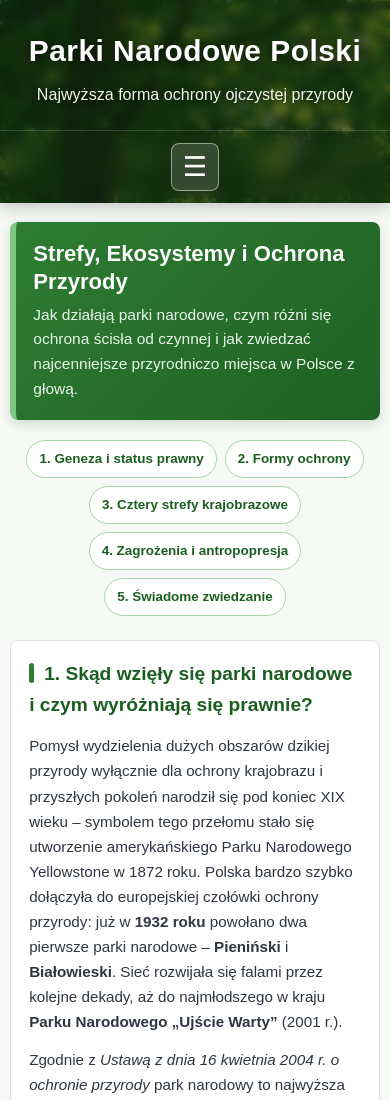
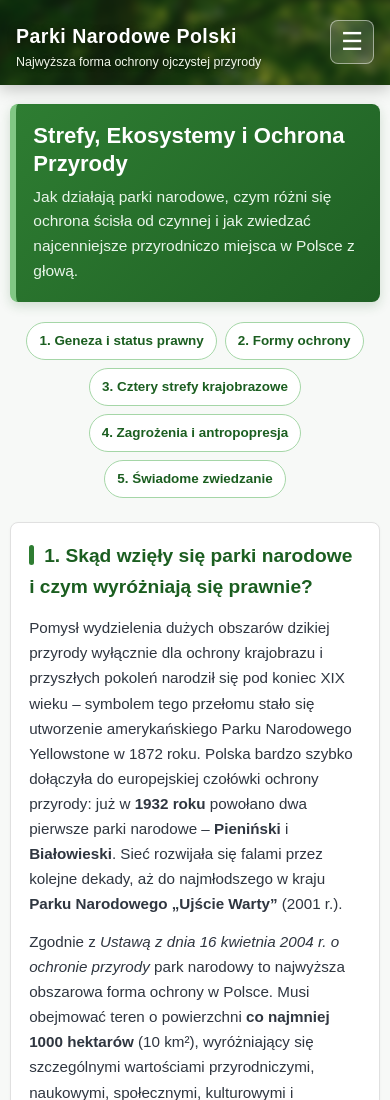
Before and after one commit to franekbb0-spec/franekbb0-spec.github.io, a plain HTML site: page zagadnienia.html in a window 390 px wide. Shown: the top 1100 px of the page. Drawn offline with Linux system fonts and the light colour scheme.

Commit message:
zmian wizualnych ciąg dalszy

```diff
--- a/style.css
+++ b/style.css
@@ -27,7 +27,7 @@ body.no-scroll {
 }
 
 /* ==========================================================================
-   2. BANER ZE SZKLANYM BLUREM I PRZYKLEJONA NAWIGACJA (DESKTOP)
+   2. BANER (BLUR 0) I PRZYKLEJONA SZKLANA NAWIGACJA (BLUR 4PX) - DESKTOP
    ========================================================================== */
 /* Na desktopie display: contents pozwala <nav> przyklejać się do całego <body> */
 .hero-wrapper {
@@ -39,7 +39,7 @@ header.hero-header {
     overflow: hidden;
     flex-shrink: 0;
     width: 100%;
-    padding-bottom: 4.5rem;
+    padding-bottom: 3.9rem;
     color: #ffffff;
     text-align: center;
     background-color: #163319;
@@ -67,13 +67,10 @@ header.hero-header .content {
     position: relative;
     z-index: 1;
     width: 100%;
-    padding: clamp(2.2rem, 5vw, 4.3rem) clamp(1rem, 3vw, 2rem);
-    background-color: rgba(15, 42, 18, 0.24);
-
-    /* Efekt szkła (blur) */
-    backdrop-filter: blur(0px);
-    -webkit-backdrop-filter: blur(0px);
-
+    padding: clamp(1rem, 2vw, 1.85rem) clamp(1rem, 3vw, 2rem);
+    background-color: transparent;
+    backdrop-filter: none;
+    -webkit-backdrop-filter: none;
 }
 
 header .content h1,
@@ -86,39 +83,36 @@ header .content p {
 header .content h1 a {
     color: #ffffff;
     text-decoration: none;
-    font-size: clamp(1.85rem, 1.55rem + 1.3vw, 3rem);
+    font-size: clamp(1.8rem, 1.5rem + 1.2vw, 2.85rem);
     letter-spacing: 0.5px;
-    text-shadow: 0 2px 8px rgba(0, 0, 0, 0.5);
+    text-shadow: 0 2px 8px rgba(0, 0, 0, 0.55);
 }
 
 header .content p {
-    font-size: clamp(1rem, 0.92rem + 0.35vw, 1.28rem);
-    margin-top: 0.45rem;
+    font-size: clamp(0.98rem, 0.92rem + 0.3vw, 1.22rem);
+    margin-top: 0.25rem;
     color: #f1f8e9;
-    text-shadow: 0 1px 5px rgba(0, 0, 0, 0.5);
-}
-
-/* Nawigacja wtopiona w dolny pas banera z efektem szkła (blur) + sticky na desktopie */
+    text-shadow: 0 1px 5px rgba(0, 0, 0, 0.55);
+}
+
+/* Nawigacja wtopiona w dolny pas banera z blurem 4px + sticky na desktopie */
 nav.main-nav {
     position: sticky;
     top: 0;
     z-index: 1600;
     flex-shrink: 0;
     width: 100%;
-    min-height: 4.5rem;
-    margin-top: -4.5rem;
+    min-height: 3.9rem;
+    margin-top: -3.9rem;
     display: flex;
     flex-direction: column;
     justify-content: center;
     align-items: center;
     text-align: center;
-    padding: 0.55rem clamp(1rem, 3vw, 2rem);
+    padding: 0.45rem clamp(1rem, 3vw, 2rem);
     background-color: rgba(15, 42, 18, 0.36);
-
-    /* Efekt szkła (blur) */
     backdrop-filter: blur(4px);
     -webkit-backdrop-filter: blur(4px);
-
     border-top: 1px solid rgba(255, 255, 255, 0.18);
     border-bottom: 1px solid rgba(255, 255, 255, 0.12);
     box-shadow: 0 4px 16px rgba(0, 0, 0, 0.14);
@@ -128,11 +122,11 @@ nav.main-nav {
         box-shadow 0.3s ease;
 }
 
-/* Stan po zjechaniu poniżej banera: mocniejsze przyciemnione szkło dla pełnej czytelności */
+/* Stan po zjechaniu poniżej banera: przyciemnione tło przy zachowaniu blura 4px */
 nav.main-nav.is-stuck {
-    background-color: rgba(18, 52, 22, 0.84);
-    backdrop-filter: blur(12px);
-    -webkit-backdrop-filter: blur(12px);
+    background-color: rgba(18, 52, 22, 0.86);
+    backdrop-filter: blur(4px);
+    -webkit-backdrop-filter: blur(4px);
     border-top-color: transparent;
     border-bottom-color: rgba(165, 214, 167, 0.28);
     box-shadow: 0 4px 18px rgba(0, 0, 0, 0.24);
@@ -143,14 +137,12 @@ nav.main-nav.is-stuck {
     display: none;
     align-items: center;
     justify-content: center;
-    width: 48px;
-    height: 48px;
+    width: 46px;
+    height: 46px;
     background-color: rgba(255, 255, 255, 0.14);
-    backdrop-filter: blur(6px);
-    -webkit-backdrop-filter: blur(6px);
     border: 1px solid rgba(255, 255, 255, 0.48);
     color: #ffffff;
-    font-size: 1.7rem;
+    font-size: 1.6rem;
     line-height: 1;
     border-radius: 8px;
     cursor: pointer;
@@ -206,10 +198,8 @@ nav.main-nav ul li a {
     font-weight: bold;
     font-size: clamp(0.88rem, 0.84rem + 0.2vw, 1rem);
     white-space: nowrap;
-    padding: 0.55rem clamp(0.8rem, 1.3vw, 1.35rem);
+    padding: 0.5rem clamp(0.8rem, 1.3vw, 1.35rem);
     background-color: rgba(255, 255, 255, 0.13);
-    backdrop-filter: blur(6px);
-    -webkit-backdrop-filter: blur(6px);
     border: 1px solid rgba(255, 255, 255, 0.26);
     border-radius: 6px;
     -webkit-tap-highlight-color: transparent;
@@ -539,7 +529,7 @@ main {
 
 /* Odstęp od góry uwzględniający przyklejone menu na desktopie */
 .topic-section {
-    scroll-margin-top: 5.5rem;
+    scroll-margin-top: 5rem;
 }
 
 /* Tabela porównawcza form ochrony obszarowej */
@@ -1693,42 +1683,54 @@ body.no-scroll .scroll-top-btn {
         grid-template-columns: 1fr;
     }
 
-    /* Na mobile cały baner + rozwijane menu dzielą jedno nieruchome zdjęcie w tle */
+    /* Jednolity blok banera i menu: tekst po lewej, przycisk hamburgera po prawej */
     .hero-wrapper {
-        display: block;
+        display: grid;
+        grid-template-columns: minmax(0, 1fr) auto;
+        align-items: center;
+        column-gap: 0.75rem;
         position: relative;
         overflow: hidden;
         flex-shrink: 0;
         width: 100%;
+        padding: 0.9rem 1rem;
         background-color: #163319;
         box-shadow: 0 4px 16px rgba(0, 0, 0, 0.22);
     }
 
+    /* Wspólne zdjęcie w tle z blurem 4px i zapasem wysokości (bez przeskoku przy rozwijaniu) */
     .hero-wrapper::before {
         content: "";
         position: absolute;
-        top: 0;
-        left: 0;
-        width: 100%;
-        height: max(100%, 760px);
+        top: -10px;
+        left: -10px;
+        width: calc(100% + 20px);
+        height: max(calc(100% + 20px), 620px);
         background: linear-gradient(
             180deg,
             rgba(15, 42, 18, 0.56) 0%,
-            rgba(18, 48, 22, 0.42) 50%,
+            rgba(18, 48, 22, 0.48) 50%,
             rgba(15, 42, 18, 0.74) 100%
         ),
         url("images/hero.jpg");
         background-size: cover;
         background-position: center top;
         background-repeat: no-repeat;
+        filter: blur(4px);
         z-index: 0;
         pointer-events: none;
     }
 
     header.hero-header {
+        grid-column: 1;
+        grid-row: 1;
+        position: relative;
+        z-index: 1;
+        min-width: 0;
         background: transparent;
         padding-bottom: 0;
         overflow: visible;
+        text-align: left;
     }
 
     header.hero-header::before {
@@ -1736,34 +1738,65 @@ body.no-scroll .scroll-top-btn {
     }
 
     header.hero-header .content {
-        padding: 1.65rem 1rem 1.35rem;
-        background-color: rgba(15, 42, 18, 0.26);
-        backdrop-filter: blur(4px);
-        -webkit-backdrop-filter: blur(4px);
-    }
-
-    /* Na urządzeniach mobilnych nawigacja NIE jest przyklejona, ale zachowuje szklany blur na tle banera */
+        padding: 0;
+        background: transparent;
+    }
+
+    header .content h1,
+    header .content p {
+        max-width: none;
+        margin-left: 0;
+        margin-right: 0;
+    }
+
+    header .content h1 {
+        line-height: 1.2;
+    }
+
+    header .content h1 a {
+        font-size: clamp(1.22rem, 5vw, 1.65rem);
+    }
+
+    header .content p {
+        font-size: clamp(0.78rem, 3.2vw, 0.94rem);
+        margin-top: 0.2rem;
+        line-height: 1.3;
+    }
+
+    /* Rozpakowanie <nav> do siatki .hero-wrapper, by przycisk i lista były częścią jednego bloku */
     nav.main-nav,
     nav.main-nav.is-stuck {
+        display: contents;
+        position: static;
+        margin-top: 0;
+        padding: 0;
+        min-height: 0;
+        background: transparent;
+        border: none;
+        box-shadow: none;
+        backdrop-filter: none;
+        -webkit-backdrop-filter: none;
+    }
+
+    .hamburger-btn {
+        grid-column: 2;
+        grid-row: 1;
         position: relative;
-        top: auto;
         z-index: 1;
-        min-height: 0;
-        margin-top: 0;
-        padding: 0.75rem 1rem;
-        background-color: rgba(15, 42, 18, 0.36);
-        backdrop-filter: blur(10px);
-        -webkit-backdrop-filter: blur(10px);
-        border-top: 1px solid rgba(255, 255, 255, 0.16);
-        border-bottom: none;
-        box-shadow: none;
-    }
-
-    .hamburger-btn {
+        align-self: center;
+        justify-self: end;
         display: inline-flex;
+        width: 44px;
+        height: 44px;
+        font-size: 1.55rem;
     }
 
     .nav-collapse {
+        grid-column: 1 / -1;
+        grid-row: 2;
+        position: relative;
+        z-index: 1;
+        width: 100%;
         display: grid;
         grid-template-columns: minmax(0, 1fr);
         grid-template-rows: 0fr;
@@ -1782,7 +1815,7 @@ body.no-scroll .scroll-top-btn {
     .nav-collapse.open {
         grid-template-rows: 1fr;
         opacity: 1;
-        margin-top: 0.85rem;
+        margin-top: 0.9rem;
         visibility: visible;
         pointer-events: auto;
     }
@@ -1812,8 +1845,8 @@ body.no-scroll .scroll-top-btn {
 
     nav.main-nav ul li a {
         text-align: center;
-        padding: 0.85rem 1.25rem;
-        background-color: rgba(15, 42, 18, 0.48);
+        padding: 0.8rem 1.25rem;
+        background-color: rgba(15, 42, 18, 0.52);
     }
 
     main {
```
